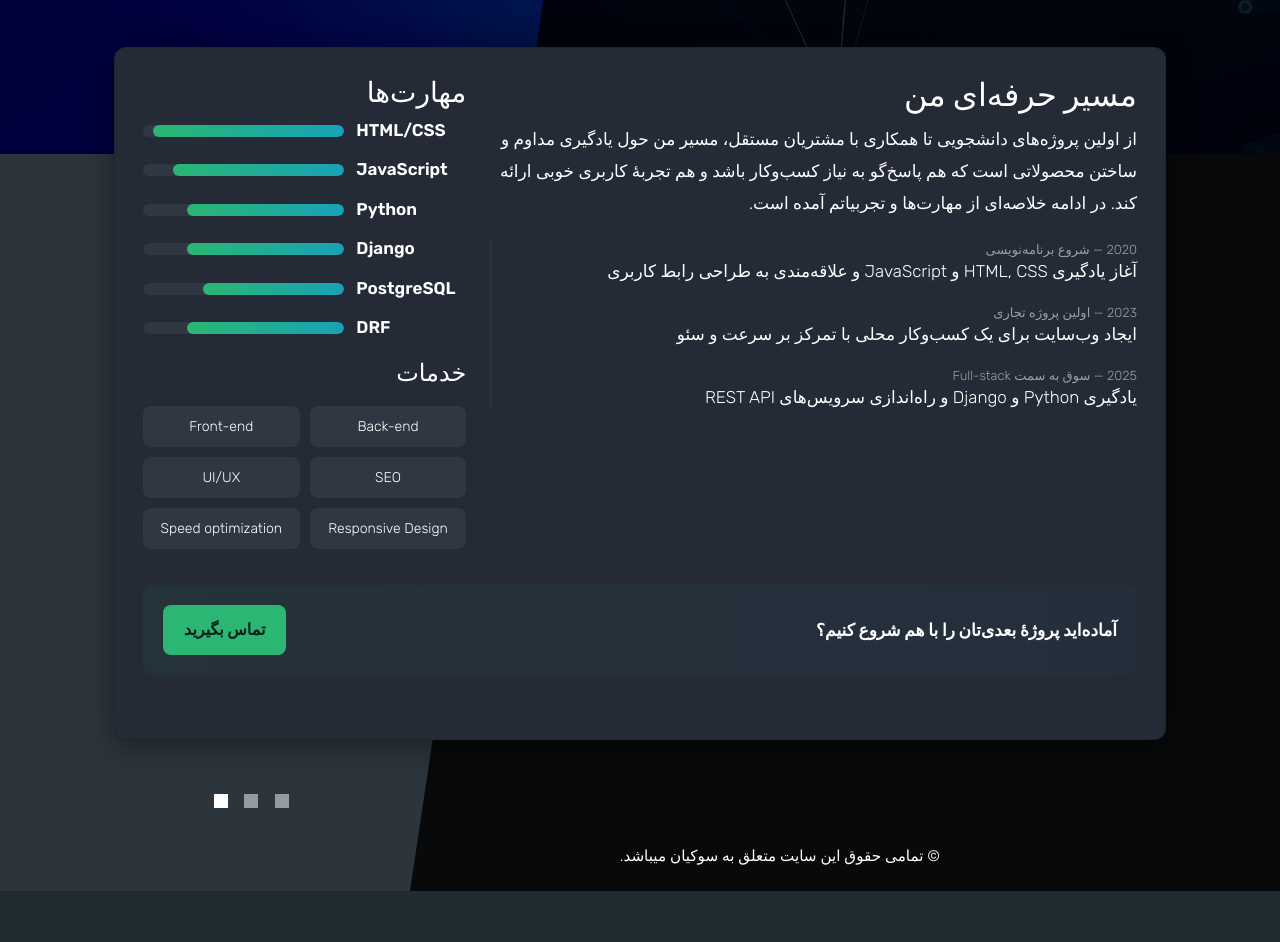
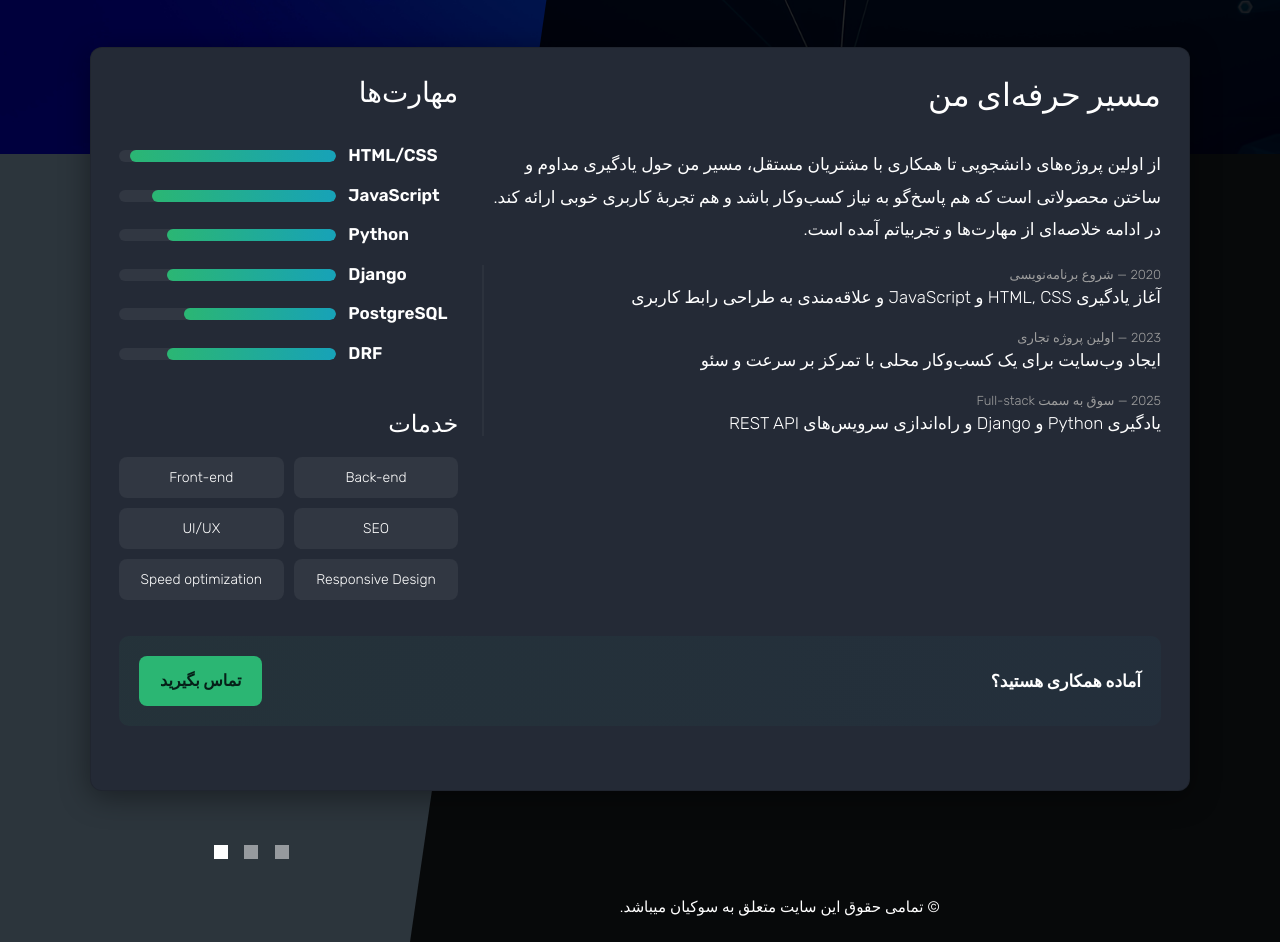
Before and after one commit to SoheilTK99/Project_hub, a Django app: page /about/ in a window 1280 px wide. Shown: the part 646-1588 px from the top of the page. Before the commit the page ends 1537 px from the top, so only its background shows below. Run offline with Django 5.2, Linux system fonts and the light colour scheme; some libraries are stand-ins or nearby versions; some web fonts are replaced.

Commit message:
simple changes

```diff
--- a/home/templates/home/about.html
+++ b/home/templates/home/about.html
@@ -96,7 +96,7 @@
     .container {
       max-width: 1100px;
       margin: 48px auto;
-      padding: 0 24px;
+      padding: 0 0px;
       direction: rtl;
       text-align: right;
     }
@@ -256,6 +256,7 @@
       <div class="two-cols">
         <section>
           <h2>مسیر حرفه‌ای من</h2>
+          <br>
           <p>از اولین پروژه‌های دانشجویی تا همکاری با مشتریان مستقل، مسیر من حول یادگیری مداوم و ساختن محصولاتی است که هم پاسخ‌گو به نیاز کسب‌وکار باشد و هم تجربهٔ کاربری خوبی ارائه کند. در ادامه خلاصه‌ای از مهارت‌ها و تجربیاتم آمده است.</p>
 
           <div class="timeline">
@@ -276,6 +277,7 @@
 
         <aside>
           <h3>مهارت‌ها</h3>
+          <br>
           <div class="skills">
             <div class="skill">
               <div class="label">HTML/CSS</div>
@@ -314,7 +316,7 @@
               </div>
             </div>
           </div>
-
+           <br>
           <div style="margin-top:18px">
             <h4>خدمات</h4>
             <div class="tools">
@@ -330,7 +332,7 @@
       </div>
 
       <div class="cta" id="contact">
-        <p>آماده‌اید پروژهٔ بعدی‌تان را با هم شروع کنیم؟</p>
+        <p>آماده‌ همکاری هستید؟</p>
         <div>
           <a class="btn" href="/contact/">تماس بگیرید</a>
         </div>
--- a/templates/partials/_footer.html
+++ b/templates/partials/_footer.html
@@ -7,6 +7,6 @@
 <style>
     .mb-0 {
         direction: rtl;
-
+cd
     }
 </style>
```
Also changed, not shown: db.sqlite3.
